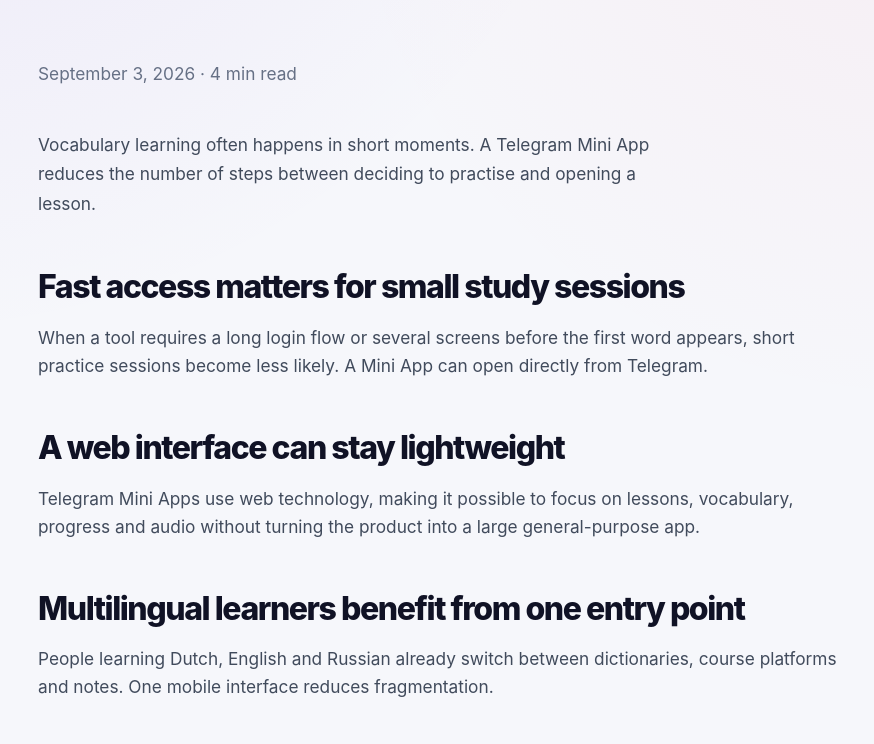
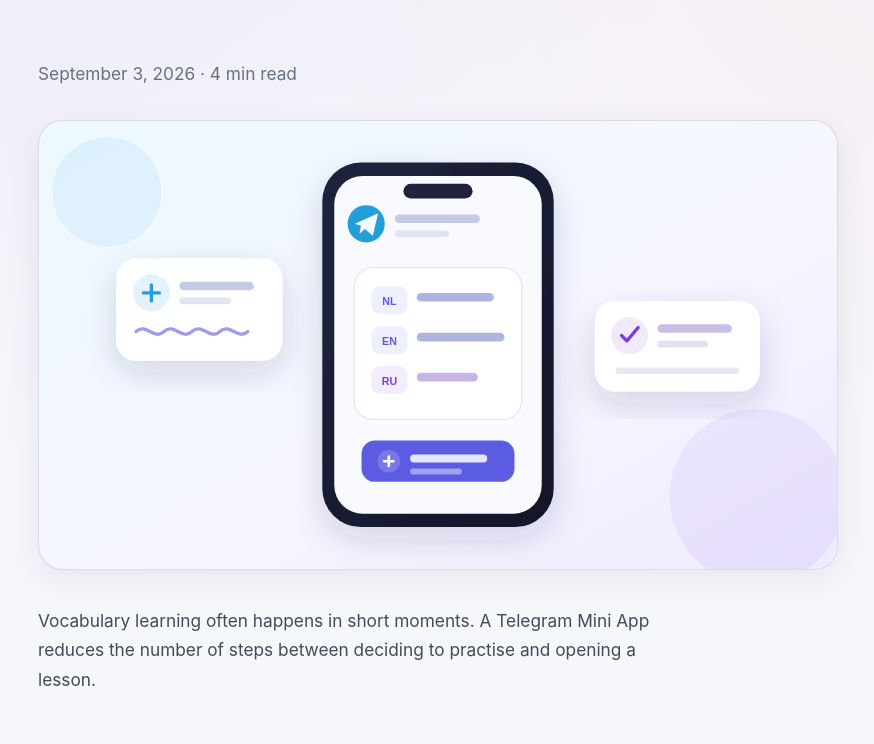
Before and after one commit to ViktorIovenko/Learn_English_and_Dutch, a plain HTML site: page website/blog/telegram-mini-app-language-learning/index.html in a window 1280 px wide. Shown: the part 457-1201 px from the top of the page, without its empty margins (202-1076 px from the left). Drawn offline with Linux system fonts and the light colour scheme.

Commit message:
feat(blog): add hero image and image metadata to Telegram article

```diff
--- a/website/blog/telegram-mini-app-language-learning/index.html
+++ b/website/blog/telegram-mini-app-language-learning/index.html
@@ -5,14 +5,15 @@
   <title>Why a Telegram Mini App Works Well for Vocabulary Practice | ParallelLingvo</title>
   <meta name="description" content="Why a Telegram Mini App can make multilingual vocabulary practice easier through fast access, short sessions and a mobile-first interface.">
   <meta name="robots" content="index,follow,max-snippet:-1">
+  <meta property="og:type" content="article"><meta property="og:image" content="https://parallellingvo.app/assets/blog/telegram-vocabulary.svg"><meta name="twitter:card" content="summary_large_image"><meta name="twitter:image" content="https://parallellingvo.app/assets/blog/telegram-vocabulary.svg">
   <link rel="canonical" href="https://parallellingvo.app/blog/telegram-mini-app-language-learning/">
   <link rel="alternate" hreflang="en" href="https://parallellingvo.app/blog/telegram-mini-app-language-learning/"><link rel="alternate" hreflang="nl" href="https://parallellingvo.app/nl/blog/telegram-mini-app-language-learning/"><link rel="alternate" hreflang="ru" href="https://parallellingvo.app/ru/blog/telegram-mini-app-language-learning/"><link rel="alternate" hreflang="x-default" href="https://parallellingvo.app/blog/telegram-mini-app-language-learning/">
   <link rel="icon" href="/favicon.svg" type="image/svg+xml"><link rel="stylesheet" href="/styles.css">
-  <script type="application/ld+json">{"@context":"https://schema.org","@type":"Article","headline":"Why a Telegram Mini App works well for vocabulary practice","datePublished":"2026-09-03","dateModified":"2026-09-03","mainEntityOfPage":"https://parallellingvo.app/blog/telegram-mini-app-language-learning/","author":{"@type":"Organization","name":"ParallelLingvo"},"publisher":{"@type":"Organization","name":"ParallelLingvo"},"inLanguage":"en"}</script>
+  <script type="application/ld+json">{"@context":"https://schema.org","@type":"BlogPosting","headline":"Why a Telegram Mini App works well for vocabulary practice","image":"https://parallellingvo.app/assets/blog/telegram-vocabulary.svg","datePublished":"2026-09-03","dateModified":"2026-09-09","mainEntityOfPage":"https://parallellingvo.app/blog/telegram-mini-app-language-learning/","author":{"@type":"Organization","name":"ParallelLingvo"},"publisher":{"@type":"Organization","name":"ParallelLingvo"},"inLanguage":"en"}</script>
 </head>
 <body>
 <header class="site-header"><div class="shell nav-row"><a class="brand" href="/"><span>ParallelLingvo</span></a><nav><a href="/">Home</a><a href="/blog/">Blog</a><div class="lang-switch"><a class="active" href="/blog/telegram-mini-app-language-learning/">EN</a><a href="/nl/blog/telegram-mini-app-language-learning/">NL</a><a href="/ru/blog/telegram-mini-app-language-learning/">RU</a></div><a class="btn btn-small" href="https://app.parallellingvo.app/">Open app</a></nav></div></header>
-<main><article class="article"><p class="eyebrow">PRODUCT & LEARNING</p><h1>Why a Telegram Mini App works well for vocabulary practice</h1><p class="article-meta"><time datetime="2026-09-03">September 3, 2026</time> · 4 min read</p><p class="lead">Vocabulary learning often happens in short moments. A Telegram Mini App reduces the number of steps between deciding to practise and opening a lesson.</p>
+<main><article class="article"><p class="eyebrow">PRODUCT & LEARNING</p><h1>Why a Telegram Mini App works well for vocabulary practice</h1><p class="article-meta"><time datetime="2026-09-03">September 3, 2026</time> · 4 min read</p><figure class="article-hero"><img src="/assets/blog/telegram-vocabulary.svg" alt="Mobile multilingual vocabulary practice with quick access to Dutch, English and Russian words" width="1200" height="675" fetchpriority="high" decoding="async"></figure><p class="lead">Vocabulary learning often happens in short moments. A Telegram Mini App reduces the number of steps between deciding to practise and opening a lesson.</p>
 <h2>Fast access matters for small study sessions</h2><p>When a tool requires a long login flow or several screens before the first word appears, short practice sessions become less likely. A Mini App can open directly from Telegram.</p>
 <h2>A web interface can stay lightweight</h2><p>Telegram Mini Apps use web technology, making it possible to focus on lessons, vocabulary, progress and audio without turning the product into a large general-purpose app.</p>
 <h2>Multilingual learners benefit from one entry point</h2><p>People learning Dutch, English and Russian already switch between dictionaries, course platforms and notes. One mobile interface reduces fragmentation.</p>
```
